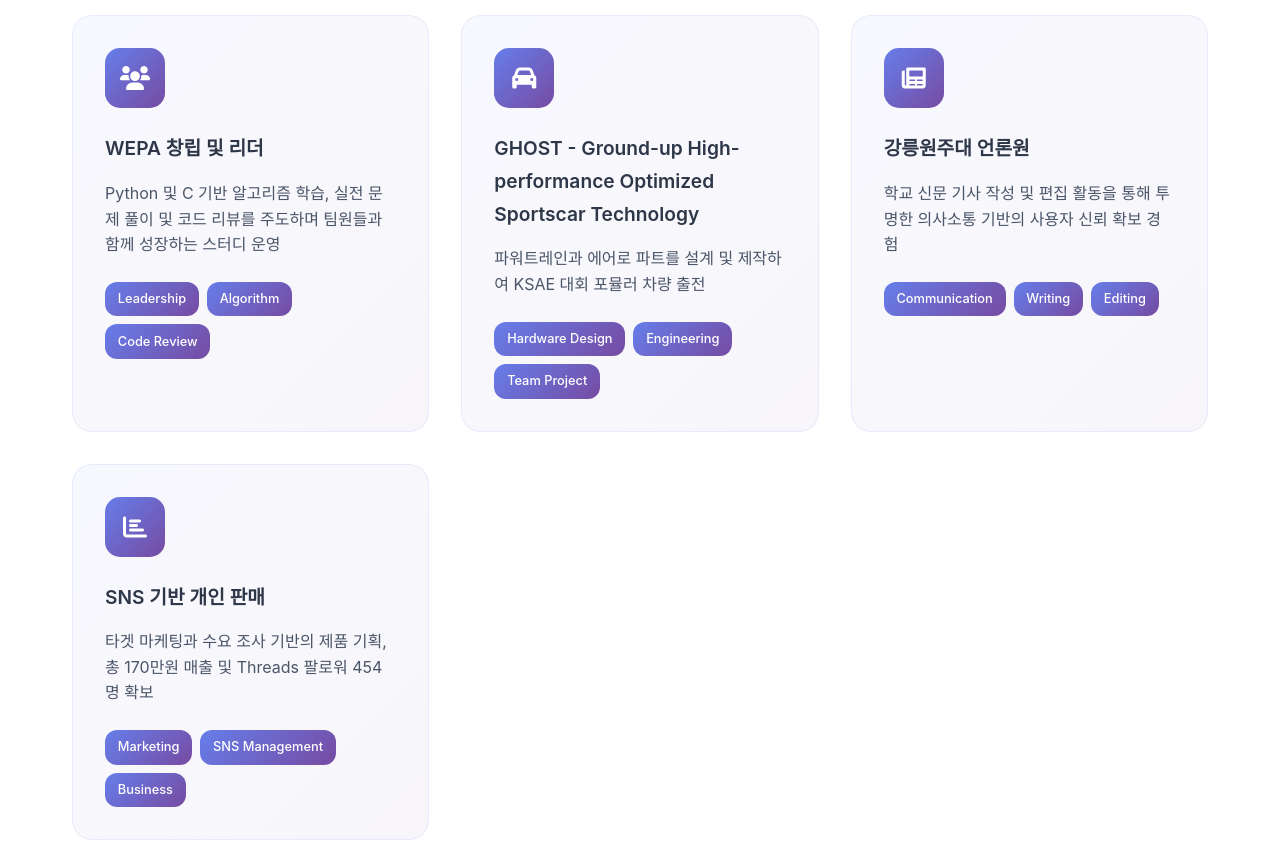
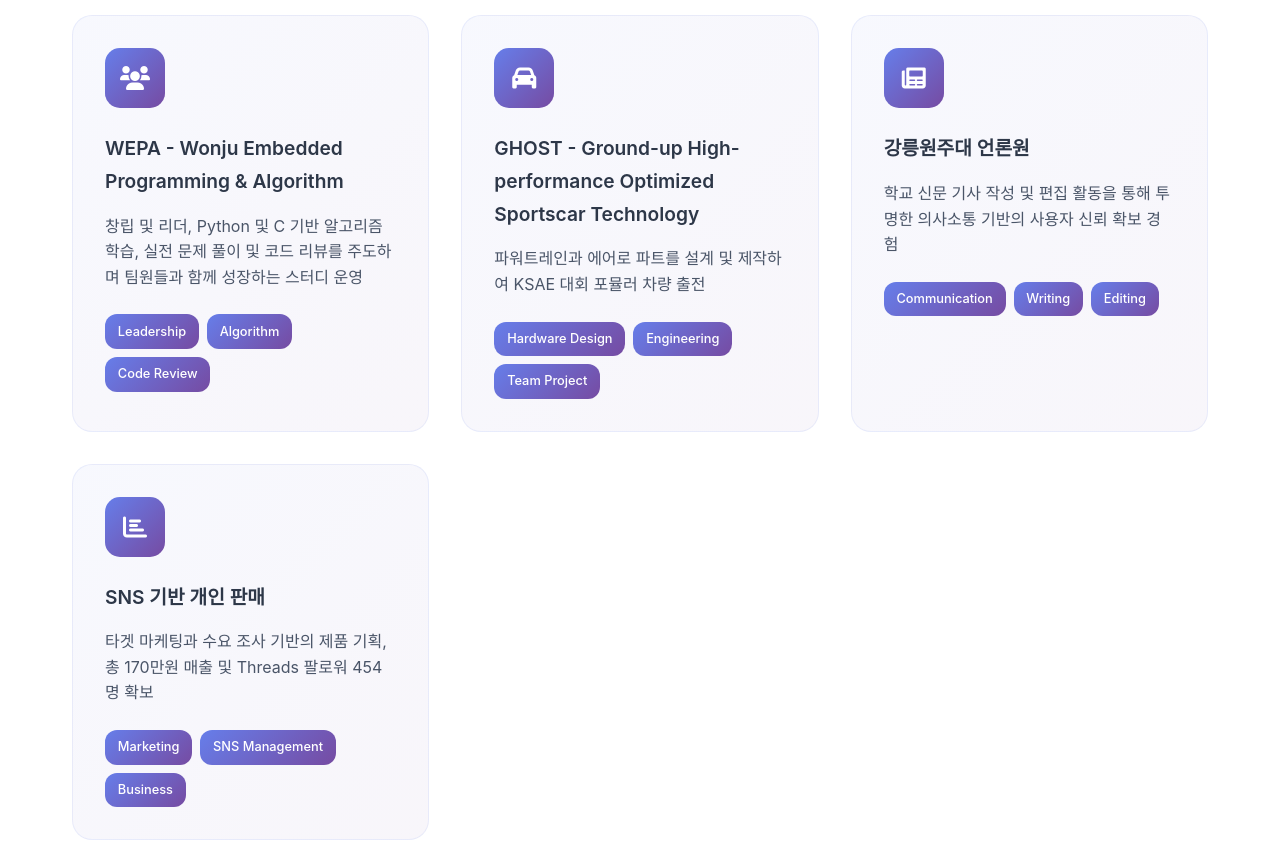
Before and after one commit to youngmumi/youngmumi.github.io, a plain HTML site: page index.html in a window 1280 px wide. Shown: the part 3460-4303 px from the top of the page. Drawn offline with Linux system fonts and the light colour scheme; a web font is replaced by a local one.

Commit message:
정보 수정

```diff
--- a/index.html
+++ b/index.html
@@ -296,9 +296,9 @@
             <div class="experience-icon">
               <i class="fas fa-users"></i>
             </div>
-            <h3 class="experience-title">WEPA 창립 및 리더</h3>
+            <h3 class="experience-title">WEPA - Wonju Embedded Programming & Algorithm</h3>
             <p class="experience-description">
-              Python 및 C 기반 알고리즘 학습, 실전 문제 풀이 및 코드 리뷰를 주도하며 팀원들과 함께 성장하는 스터디 운영
+              창립 및 리더, Python 및 C 기반 알고리즘 학습, 실전 문제 풀이 및 코드 리뷰를 주도하며 팀원들과 함께 성장하는 스터디 운영
             </p>
             <div class="experience-skills">
               <span class="skill-badge">Leadership</span>
@@ -434,7 +434,7 @@
             </div>
             <div class="education-content">
               <h3 class="education-school">성남외국어고등학교</h3>
-              <p class="education-major"></p>
+              <p class="education-major">특수목적고등학교</p>
               <p class="education-period">2018.03 ~ 2019.02</p>
             </div>
           </div>
```
